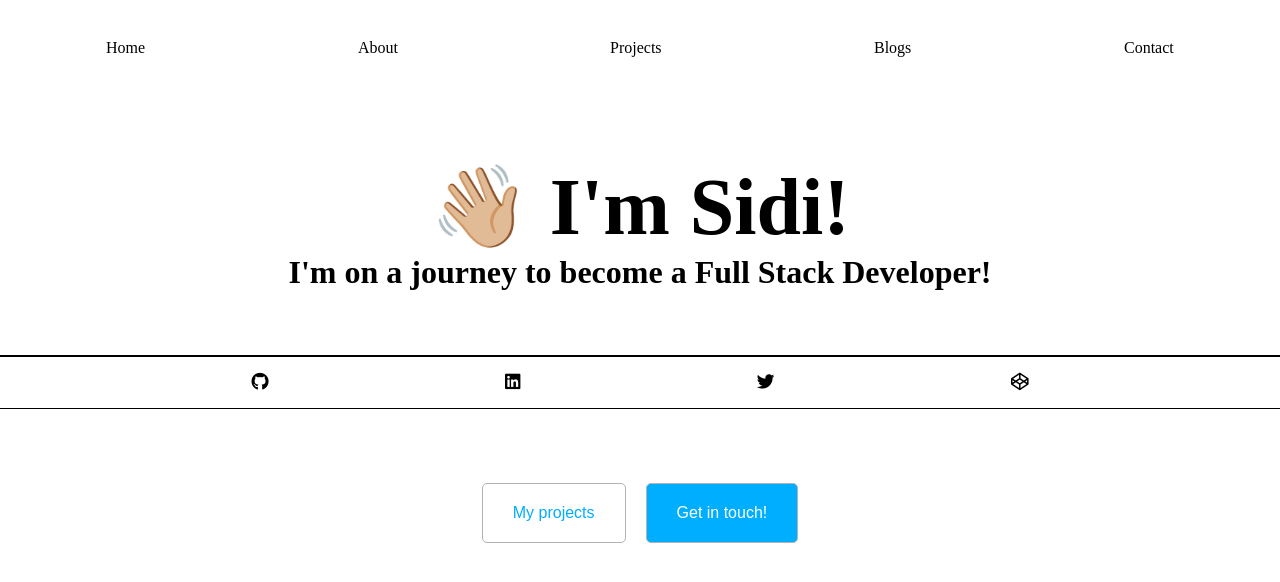
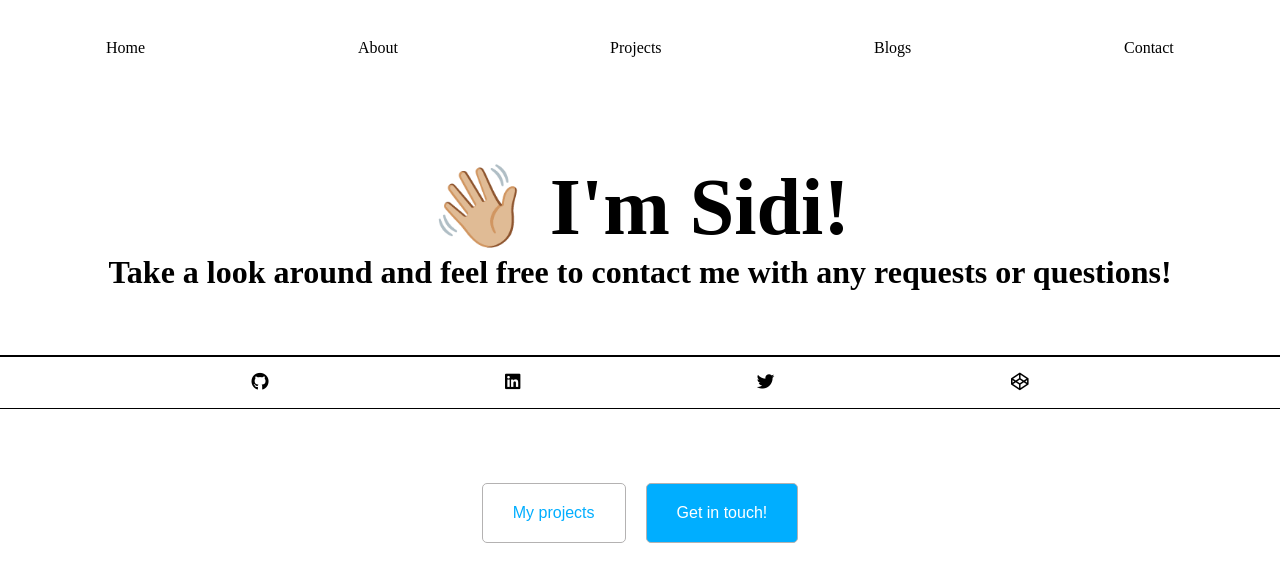
Before and after one commit to SidiOuld/Portfolio-built-with-react, a React (Create React App) app: page / in a window 1280 px wide. Shown: the top 582 px of the page. Built offline with nearby package versions, Linux system fonts and the light colour scheme.

Commit message:
small change in Home component

```diff
--- a/src/Components/Home.js
+++ b/src/Components/Home.js
@@ -48,7 +48,8 @@ function Home() {
             👋🏼 I'm Sidi!
           </h1>
           <h3 className="home__sectionOne--h3">
-            I'm on a journey to become a Full Stack Developer!
+            Take a look around and feel free to contact me with any requests or
+            questions!
           </h3>
         </div>
         <div className="home__sectionTwo">
```
